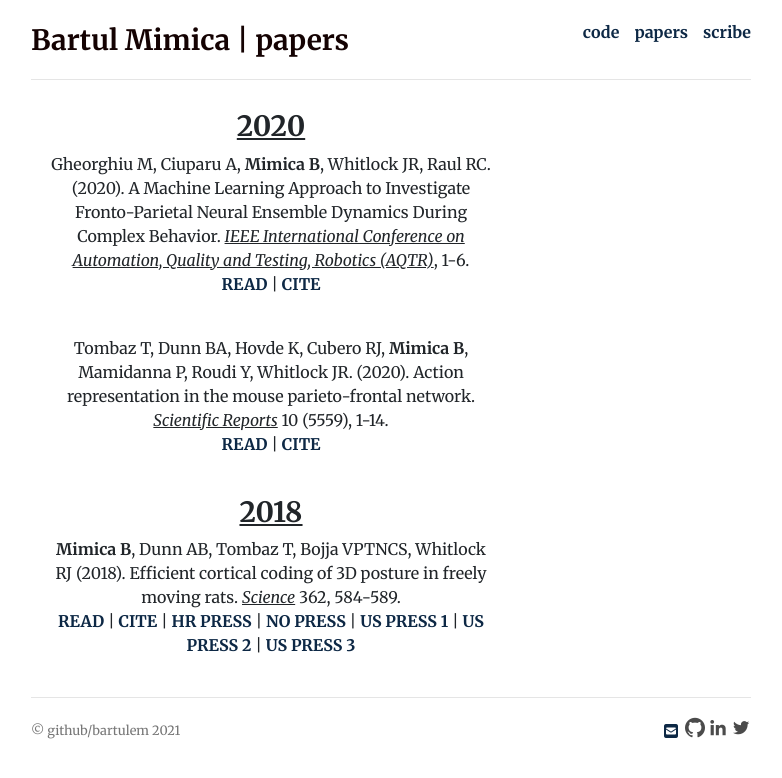
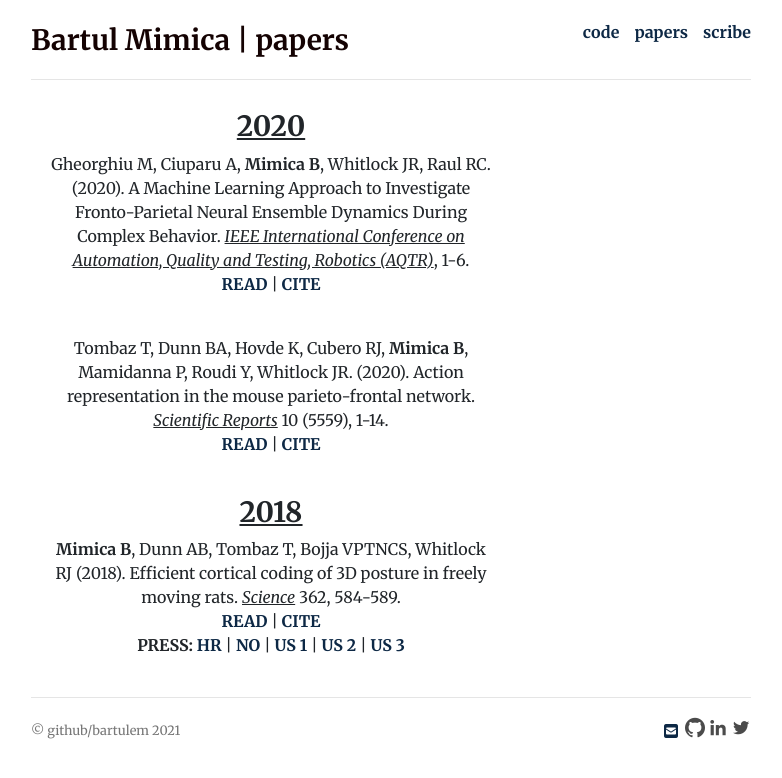
Before and after one commit to bartulem/bartulem.github.io, a Jekyll site: the page built from papers/index.html, in a window 1280 px wide. Shown: the top 778 px of the page, without its empty margins (249-1031 px from the left). Built offline with Jekyll 4.4.1, drawn with Linux system fonts in a browser that asks for light colours; nearby versions of some CDN libraries; comment, search, counter and statistics services are not loaded; a style sheet for code colours, icons or effects is not loaded.

Commit message:
add media articles

```diff
--- a/papers/index.html
+++ b/papers/index.html
@@ -37,12 +37,13 @@
 	   <h3 id="2018"> <u>2018</u></h3>
       	   <p><b>Mimica B</b>, Dunn AB, Tombaz T, Bojja VPTNCS, Whitlock RJ (2018). Efficient cortical coding of 3D posture in freely moving rats. <u><em>Science</em></u> 362, 584-589.<br>
 	   <a href="https://science.sciencemag.org/content/362/6414/584" target="_blank">READ</a> |
-	   <a href="/files/mimica2018.bib" download>CITE</a> |
-           <a href="https://www.jutarnji.hr/life/znanost/hrvat-na-celu-tima-koji-je-povezao-polozaj-tijela-s-neuroloskim-promjenama-8022581" target="_blank">HR PRESS</a> |
-           <a href="https://norwegianscitechnews.com/2018/11/scientists-record-posture-coding-neurons-in-the-cortex/" target="_blank">NO PRESS</a> |
-	   <a href="https://www.popularmechanics.com/science/health/a24512154/brain-cells-posture-neurons/" target="_blank">US PRESS 1</a> |
-	   <a href="https://www.discovermagazine.com/mind/scientists-find-brain-cells-that-could-explain-how-we-control-posture" target="_blank">US PRESS 2</a> |
-	   <a href="https://medicalxpress.com/news/2018-11-neural-cells-rat-brain-tuned.html" target="_blank">US PRESS 3</a></p><br>
+	   <a href="/files/mimica2018.bib" download>CITE</a><br>
+           <a>PRESS: </a>
+           <a href="https://www.jutarnji.hr/life/znanost/hrvat-na-celu-tima-koji-je-povezao-polozaj-tijela-s-neuroloskim-promjenama-8022581" target="_blank">HR</a> |
+           <a href="https://norwegianscitechnews.com/2018/11/scientists-record-posture-coding-neurons-in-the-cortex/" target="_blank">NO</a> |
+	   <a href="https://www.popularmechanics.com/science/health/a24512154/brain-cells-posture-neurons/" target="_blank">US 1</a> |
+	   <a href="https://www.discovermagazine.com/mind/scientists-find-brain-cells-that-could-explain-how-we-control-posture" target="_blank">US 2</a> |
+	   <a href="https://medicalxpress.com/news/2018-11-neural-cells-rat-brain-tuned.html" target="_blank">US 3</a></p><br>
 	</center>
     </div>
     <div class="col-sm-4">
```
